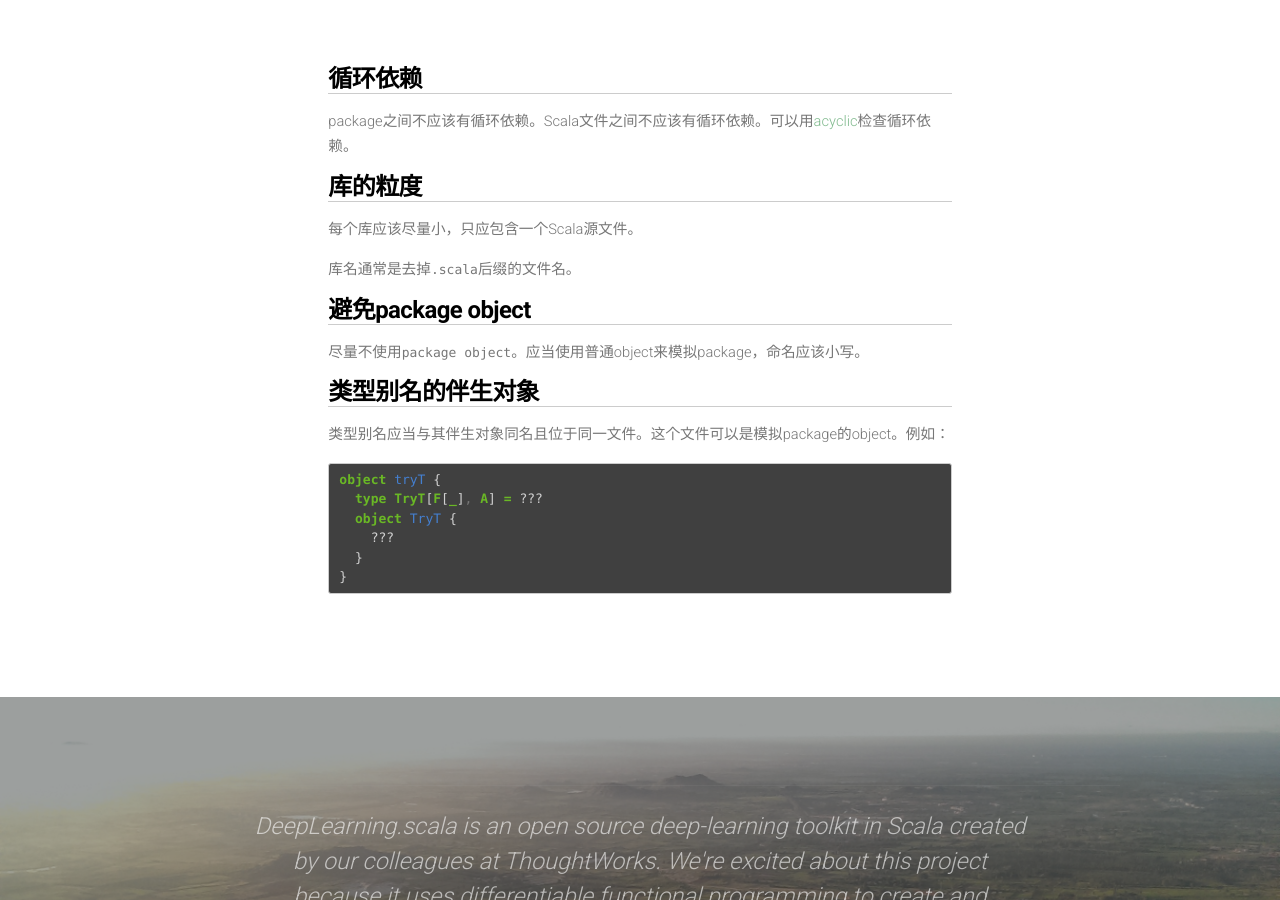
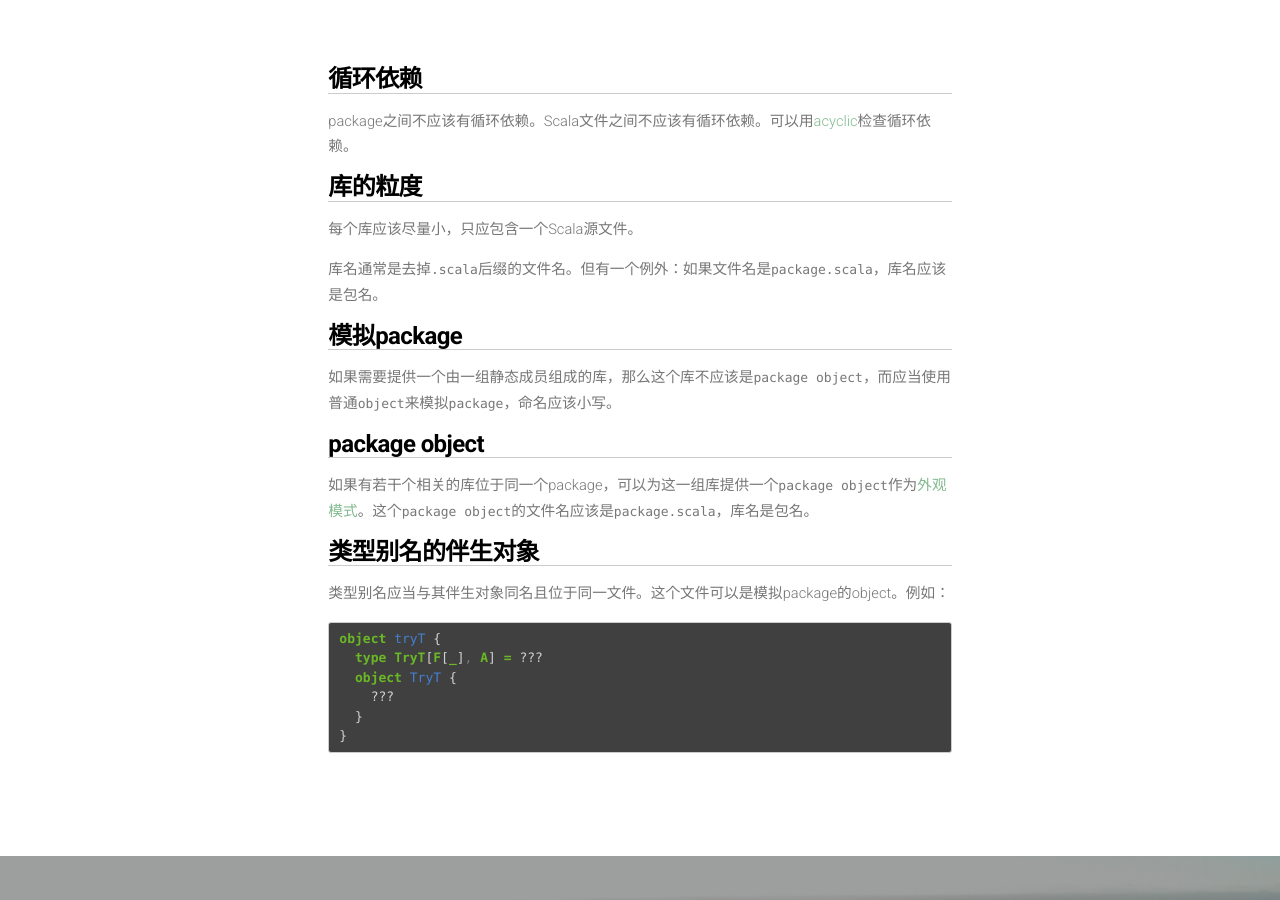
Before and after one commit to ThoughtWorksInc/DeepLearning.scala, a Jekyll site: the page built from style-guidelines.md, in a window 1280 px wide and 900 px high, scrolled down 399 px. Built offline with Jekyll 4.4.1, drawn with Linux system fonts in a browser that asks for light colours; nearby versions of some CDN libraries; comment, search, counter and statistics services are not loaded.

Commit message:
Update style-guidelines.md

```diff
--- a/style-guidelines.md
+++ b/style-guidelines.md
@@ -11,11 +11,15 @@ package之间不应该有循环依赖。Scala文件之间不应该有循环依
 
 每个库应该尽量小，只应包含一个Scala源文件。
 
-库名通常是去掉`.scala`后缀的文件名。
+库名通常是去掉`.scala`后缀的文件名。但有一个例外：如果文件名是`package.scala`，库名应该是包名。
 
-## 避免package object
+## 模拟package
 
-尽量不使用`package object`。应当使用普通object来模拟package，命名应该小写。
+如果需要提供一个由一组静态成员组成的库，那么这个库不应该是`package object`，而应当使用普通`object`来模拟`package`，命名应该小写。
+
+## package object
+
+如果有若干个相关的库位于同一个package，可以为这一组库提供一个`package object`作为[外观模式](https://zh.wikipedia.org/wiki/%E5%A4%96%E8%A7%80%E6%A8%A1%E5%BC%8F)。这个`package object`的文件名应该是`package.scala`，库名是包名。
 
 ## 类型别名的伴生对象
 
```
